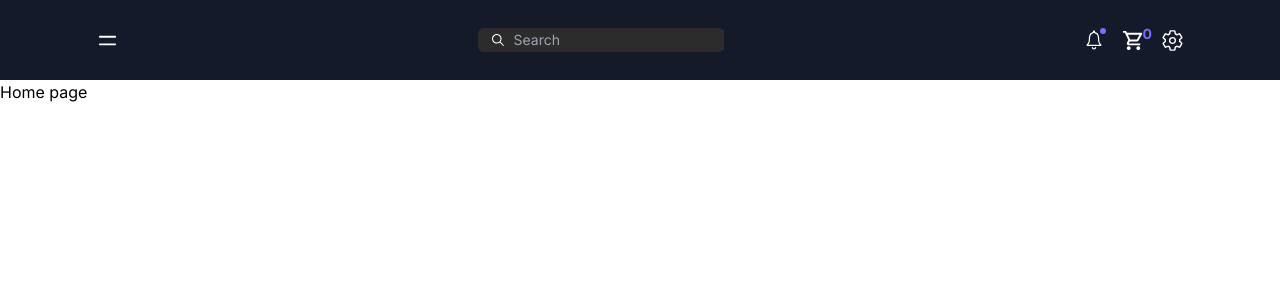
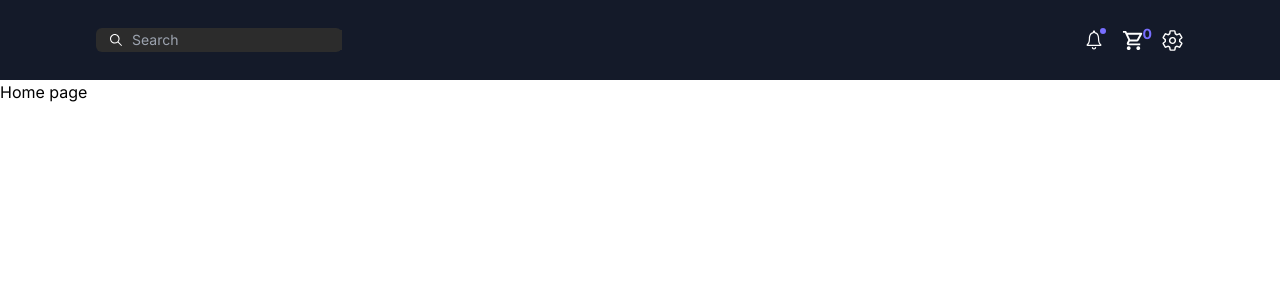
Before and after one commit to bismarkboateng/dasher, a Next.js app: page / in a window 1280 px wide. Shown: the top 300 px of the page. Built offline with nearby package versions, Linux system fonts and the light colour scheme.

Commit message:
Sidebar, lib

```diff
--- a/app/layout.tsx
+++ b/app/layout.tsx
@@ -2,13 +2,11 @@ import type { Metadata } from "next";
 import { Inter } from "next/font/google"
 
 import Navbar from "@/components/Navbar";
-import CheckSidebar from "@/components/CheckSidebar";
 
 import "./globals.css";
-
+import Sidebar from "@/components/Sidebar";
 
 const inter = Inter({ subsets: ["latin"]})
-
 
 export const metadata: Metadata = {
   title: "Dasher",
@@ -23,11 +21,13 @@ export default function RootLayout({
 
   return (
     <html lang="en">
-      <body className={`${inter.className} relative`}>
-        <CheckSidebar />
-        <main>
-         <Navbar />
-         {children}
+      <body className={`${inter.className} relative lg:flex lg:flex-row`}>
+        <main className="lg:flex lg:flex-row lg:w-full">
+         <Sidebar />
+         <section className="lg:flex-1">
+          <Navbar />
+          {children}
+         </section>
         </main>
       </body>
     </html>
--- a/components/CheckSidebar.tsx
+++ /dev/null
@@ -1,14 +0,0 @@
-"use client"
-
-import Sidebar from "@/components/Sidebar"
-import { useSidebarStore } from "@/store/SidebarStore"
-
-
-export default function CheckSidebar() {
-    const { isOpen } = useSidebarStore()
-  return (
-    <>
-     {isOpen && <Sidebar /> }
-    </>
-  )
-}
--- a/components/Menu.tsx
+++ b/components/Menu.tsx
@@ -11,7 +11,7 @@ export default function Menu() {
     <>
      <TbMenu
       fontSize={23}
-      className="text-white"
+      className="text-white lg:hidden"
       onClick={openSidebar}
      />
     </>
--- a/components/Sidebar.tsx
+++ b/components/Sidebar.tsx
@@ -2,26 +2,46 @@
 
 import { MdOutlineDashboard } from "react-icons/md"
 import { IoCloseOutline } from "react-icons/io5"
+import { VscMenu } from "react-icons/vsc"
+import Image from "next/image"
 
 import { useSidebarStore } from "@/store/SidebarStore"
 
 
-
 export default function Sidebar() {
-  const { closeSidebar } = useSidebarStore()
+  const { closeSidebar, isOpen } = useSidebarStore()
 
 
   return (
-    <section className="absolute z-[2000] top-0 h-screen overflow-scroll
-    w-[70%] md:w-[40%] bg-[#141A29]" >
+    <>
+     {
+      isOpen && (
+        <section className="absolute lg:static z-[2000] top-0 h-screen overflow-scroll
+        w-[70%] md:w-[40%] lg:w-[27%] bg-[#141A29]" >
           <section className="flex flex-row items-center justify-between
             w-[90%] mx-auto mt-7">
            <div className="flex flex-row items-center gap-2">
             <MdOutlineDashboard fontSize={30} className="text-white"/>
             <h3 className="text-lg text-white font-semibold">DarkDasher</h3>
            </div>
-       <IoCloseOutline fontSize={24} className="text-white" onClick={closeSidebar}/>
+           <IoCloseOutline fontSize={24} className="text-white lg:hidden" onClick={closeSidebar}/>
+           <VscMenu fontSize={22} className="text-white hidden lg:block font-bold" />
           </section>
+
+          <div className="flex flex-col items-center justify-center
+           mt-12">
+           <Image
+            width={70}
+            height={70}
+            src={"https://assets.website-files.com/64ccf14b517838cac9de1391/64cfd6f858e01996be5eaee6_man%27s-grey-and-black-shirt-Square.jpg"}
+            alt="user image"
+            className="rounded-full"
+           />
+           <h3 className="text-lg text-white font-medium leading-5 mt-2">John Doe</h3>
+           <h6 className="text-[11px] text-[#D7D7D8] leading-[18px]">Sales Manager</h6>
+          </div>
         </section>
+      )}
+    </>
   )
 }
--- /dev/null
+++ b/lib/data.ts
@@ -0,0 +1,6 @@
+import { LiaHomeSolid } from "react-icons/lia"
+import { TbTriangleSquareCircle } from "react-icons/tb"
+import { FaRegUser } from "react-icons/fa6"
+import { AiOutlineDollarCircle } from "react-icons/ai"
+import { IoIosNotificationsOutline } from "react-icons/io"
+import { AiOutlineContacts } from "react-icons/ai"
--- a/next.config.mjs
+++ b/next.config.mjs
@@ -1,4 +1,8 @@
 /** @type {import('next').NextConfig} */
-const nextConfig = {};
+const nextConfig = {
+    images: {
+        domains: ["assets.website-files.com"]
+    }
+};
 
 export default nextConfig;
--- a/store/SidebarStore.tsx
+++ b/store/SidebarStore.tsx
@@ -3,5 +3,8 @@ import { create } from "zustand"
 export const useSidebarStore = create<SidebarStore>((set) => ({
     isOpen: false,
     openSidebar: () => set({ isOpen: true }),
-    closeSidebar: () => set({ isOpen: false })
+    closeSidebar: () => {
+        set({ isOpen: false })
+        console.log("closed")
+    }
 }))
```
Lines whose indentation alone changed are shown as unchanged.
